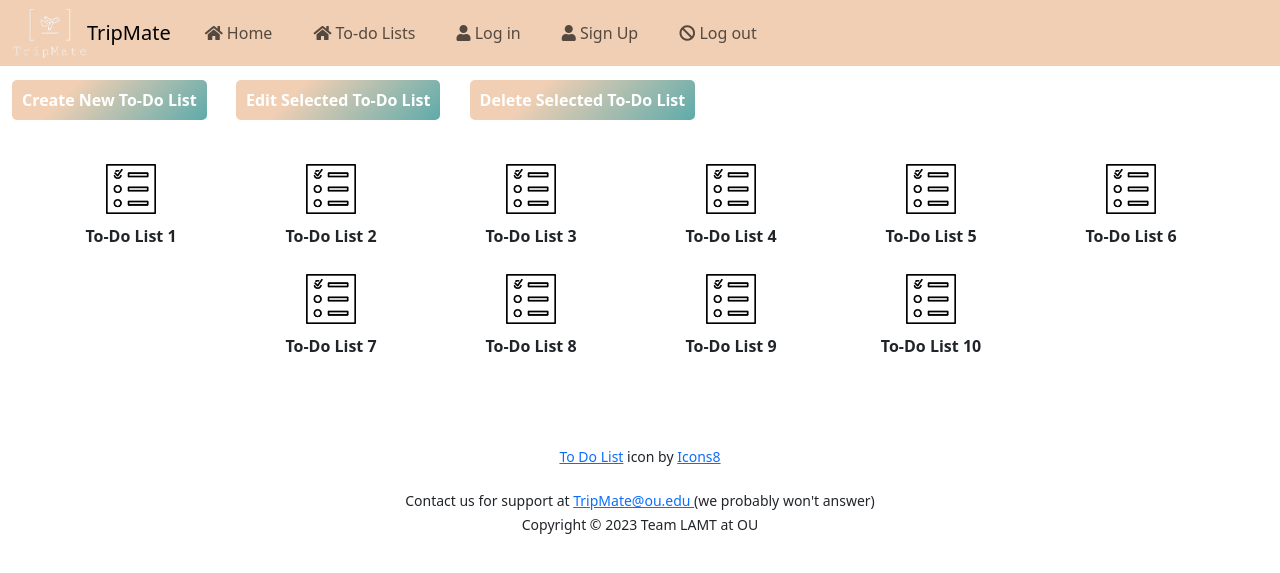
After one commit to mariahvadak/TripMate, a Flask app: page /to-do-lists/ in a window 1280 px wide. The commit adds this page. Shown: the top 573 px of the page. Run offline with Flask 3, Linux system fonts and the light colour scheme.

Commit message:
Create to-do list pages

```diff
--- a/app/templates/base.html
+++ b/app/templates/base.html
@@ -19,6 +19,9 @@
             width: 100%;
             margin: 20px auto;
         }
+        .navbar {
+            background-color: #f1cfb4 !important;
+        }
 
         .navbar-nav {
             display: flex;
@@ -26,16 +29,8 @@
             justify-content: space-between;
         }
         .navbar-nav .nav-item > a:hover {
-            background-color: #f8f9fa;
+            background-color: #f1cfb4;
             color: #cec386;
-        }
-
-        .search-bar {
-            position: absolute;
-            top: 15px;
-            right: 0;
-            margin-top: 10px;
-            margin-right: 10px;
         }
 
         @media (min-width: 992px) {
@@ -59,17 +54,12 @@
                 right: 0;
                 left: auto;
                 overflow-y: scroll;
-                background-color: #f8f9fa;
+                background-color: #f1cfb4;
                 padding: 10px;
             }
             .navbar-collapse form {
                 width: 100%;
                 margin: 0 auto;
-            }
-            .search-bar {
-                position: relative;
-                margin-top: 10px;
-                margin-bottom: 10px;
             }
             /* Added to left-align collapsed menu items */
             .navbar-nav.mr-auto.justify-content-start {
@@ -79,13 +69,11 @@
         }
     </style>
 
-    <!-- Sidebar -->
-
     <!-- Main Menu -->
     <nav class="navbar navbar-expand-lg bg-body-tertiary fixed-top">
         <div class="container-fluid">
-            <img src="/static/images/logo.png" width="50" height="50">
-            <a class="navbar-brand" href="/"> TripMate</a>
+            <img src="/static/images/TranLogo.png" width="75" height="50">
+            <a class="navbar-brand" href="/"> TripMate </a>
             <button class="navbar-toggler" type="button" data-bs-toggle="collapse" data-bs-target="#navbarNav" aria-controls="navbarNav" aria-expanded="false" aria-label="Toggle navigation">
                 <span class="navbar-toggler-icon"></span>
             </button>
@@ -93,6 +81,9 @@
                 <ul class="navbar-nav mr-auto justify-content-start">
                     <li class="nav-item">
                         <a class="nav-link" href="/"> <span class="fas fa-home"></span> Home </a>
+                    </li>
+                    <li class="nav-item">
+                        <a class="nav-link" href="/to-do-lists/"> <span class="fas fa-home"></span> To-do Lists </a>
                     </li>
                     <li class="nav-item">
                         <a class="nav-link" href="/login/"> <span class="fas fa-user"></span> Log in</a>
@@ -105,10 +96,7 @@
                     </li>
 
                 </ul>
-                <form class="form-inline my-2 my-lg-0 search-bar d-flex">
-                    <input class="form-control mr-sm-2" type="search" placeholder="Search" aria-label="Search">
-                    <button class="btn btn-outline-success my-2 my-sm-0" type="submit">Search</button>
-                </form>
+
             </div>
         </div>
     </nav>
--- /dev/null
+++ b/app/templates/to-do-list.html
@@ -0,0 +1,108 @@
+{% extends "base.html" %}
+{% block title %}To-do Lists{% endblock %}
+{% block container %}
+
+<!DOCTYPE html>
+<html>
+    <head>
+        <meta charset="UTF-8">
+        <title>To-Do List</title>
+    </head>
+
+    <style>
+        #to-do-list-options .css-button-gradient--3 {
+            margin-right: 25px;
+            margin-bottom: 20px;
+        }
+        .css-button-gradient--3 {
+            min-width: 130px;
+            height: 40px;
+            color: #fff;
+            padding: 5px 10px;
+            font-weight: bold;
+            cursor: pointer;
+            transition: all 0.3s ease;
+            position: relative;
+            display: inline-block;
+            outline: none;
+            border-radius: 5px;
+            border: none;
+            background-size: 120% auto;
+            background-image: linear-gradient(315deg, #3BA2A8 0%, #f1cfb4 75%);
+        }
+        .css-button-gradient--3:hover {
+            background-position: right center;
+        }
+        .css-button-gradient--3:active {
+            top: 2px;
+        }
+
+        #to-do-lists {
+            list-style: none;
+            margin: 10;
+            padding: 10;
+            display: flex;
+            flex-wrap: wrap;
+            text-align: right;
+        }
+
+        #to-do-lists li {
+            margin-bottom: 50px;
+            margin-right: 50px;
+            width: 150px;
+            text-align: center;
+        }
+
+        #to-do-lists li div {
+            position: relative;
+        }
+
+        #to-do-lists li img {
+            display: block;
+            margin: 0 auto 10px;
+        }
+
+        #to-do-lists li span {
+            display: block;
+            font-weight: bold;
+            position: absolute;
+            bottom: 10;
+            left: 0;
+            right: 0;
+        }
+
+    </style>
+
+
+    <div id="to-do-list-options">
+        <button class="css-button-gradient--3" >Create New To-Do List</button>
+        <button class="css-button-gradient--3" >Edit Selected To-Do List</button>
+        <button class="css-button-gradient--3" >Delete Selected To-Do List</button>
+    </div>
+
+    <br>
+
+    <ul id="to-do-lists" class = "justify-content-center">
+        {% for to_do_list in to_do_lists %}
+          <li>
+            <div>
+              <img src="/static/images/todolist_icon.png" width="50" height="50">
+              <span>{{ to_do_list }}</span>
+            </div>
+          </li>
+        {% endfor %}
+    </ul>
+
+    <br>
+
+    <center>
+        <footer id="footer">
+            <small>
+                <a target="_blank" href="https://icons8.com/icon/TnUIlxLI9mqs/to-do-list">To Do List</a> icon by <a target="_blank" href="https://icons8.com">Icons8</a>
+            </small>
+        </footer>
+    </center>
+
+</html>
+
+{% endblock %}
--- a/app/views.py
+++ b/app/views.py
@@ -5,3 +5,17 @@ views = Blueprint('views',__name__)
 @views.route('/')
 def home_page():
     return render_template("home.html")
+
+@views.route('/to-do-lists/')
+def to_do_lists():
+    # Fetch the list of to-do lists from a database or file system
+    to_do_lists = ['To-Do List 1', 'To-Do List 2', 'To-Do List 3', 'To-Do List 4', 'To-Do List 5', 'To-Do List 6',
+                   'To-Do List 7','To-Do List 8', 'To-Do List 9', 'To-Do List 10',]
+
+    # Pass the list of to-do lists to the to-do list template
+    return render_template("to-do-list.html", to_do_lists=to_do_lists)
+
+@views.route('/todo-doc/')
+def to_do_doc():
+
+    return render_template("todo_doc.html")
```
Also changed, not shown: app/templates/todo_doc.html (added, +98 -0 lines), app/static/images/Background4.jpg (renamed from Images/Background4.jpg), app/static/images/Facebook.png (renamed from Images/Facebook.png), app/static/images/FacebookHover.png (renamed from Images/FacebookHover.png), app/static/images/LargeLogo-1.jpg (renamed from Images/LargeLogo-1.jpg), app/static/images/Ln.png (renamed from Images/Ln.png), app/static/images/LnHover.png (renamed from Images/LnHover.png), app/static/images/SmallLogo-1.jpg (renamed from Images/SmallLogo-1.jpg), app/static/images/SmallLogo-2.jpg (renamed from Images/SmallLogo-2.jpg), app/static/images/SmallLogo-3.jpg (renamed from Images/SmallLogo-3.jpg), app/static/images/TranLogo.png (renamed from Images/TranLogo.png), app/static/images/TranPlane.png (renamed from Images/TranPlane.png), app/static/images/Twitter.png (renamed from Images/Twitter.png), app/static/images/TwitterHover.png (renamed from Images/TwitterHover.png), 3 more files.
